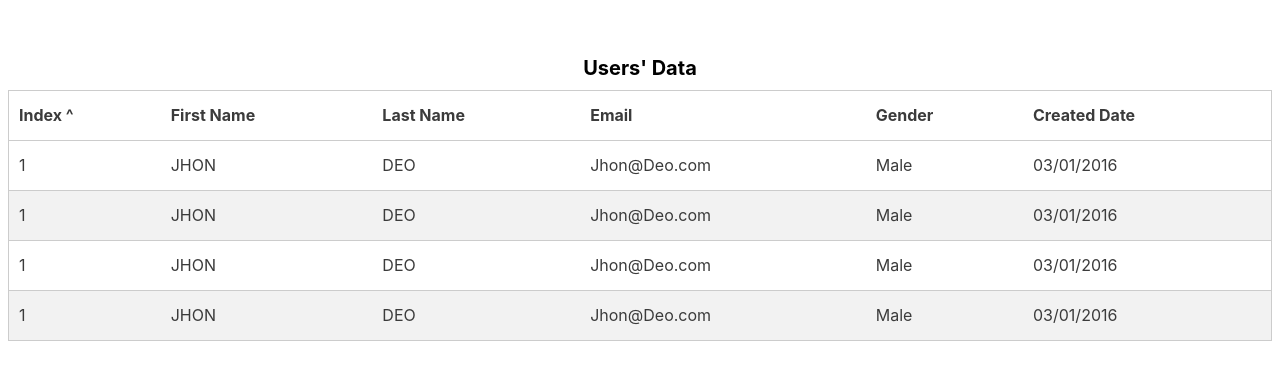
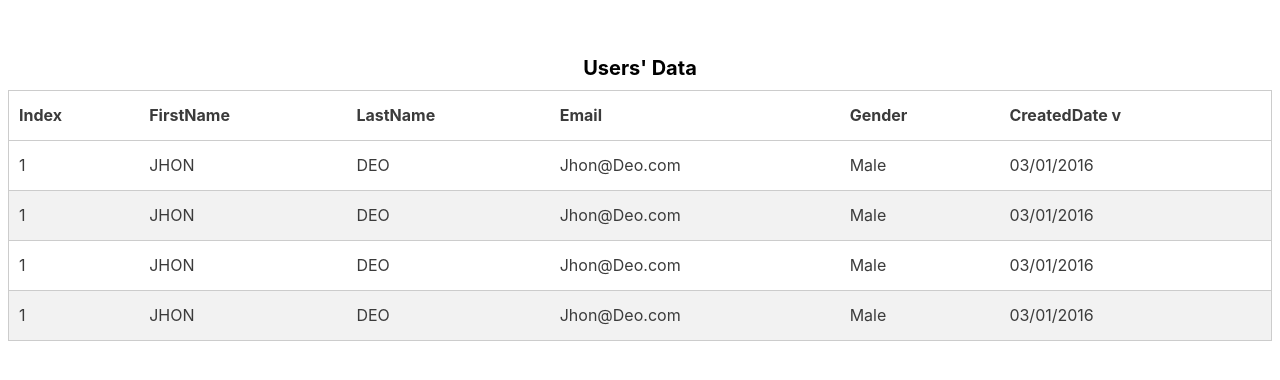
Before and after one commit to mohamedeliwa/users-data-table, a Next.js app: page / in a window 1280 px wide. Shown: the part 202-582 px from the top of the page. Built offline with nearby package versions, Linux system fonts and the light colour scheme.

Commit message:
displaying arrows functionality

```diff
--- a/components/table.js
+++ b/components/table.js
@@ -1,29 +1,94 @@
+import { useState } from "react";
 import styles from "../styles/table.module.css";
+import { AiOutlineCaretDown, AiOutlineCaretUp } from "react-icons/ai";
+const Table = () => {
+  const [sorting, setSorting] = useState({
+    element: "date",
+    param: "createdAt",
+    direction: "desc",
+  });
 
-const Table = () => {
+  const handleSorting = (e) => {
+    e.preventDefault();
+    if (e.target.id === sorting.element) {
+      setSorting({
+        ...sorting,
+        direction: sorting.direction === "asc" ? "desc" : "asc",
+      });
+      let text = e.target.innerText.split(" ");
+      text[1] = text[1] === "v" ? "^" : "v";
+      e.target.innerText = text.join(" ");
+    } else {
+      const oldElement = document.querySelector(`#${sorting.element}`);
+      oldElement.innerText = oldElement.innerText.split(" ")[0];
+      setSorting({
+        element: e.target.id,
+        param: e.target.dataset.param,
+        direction: "desc",
+      });
+      let text = e.target.innerText.split(" ");
+      text[1] = text[1] === "v" ? "^" : "v";
+      e.target.innerText = text.join(" ");
+    }
+  };
   return (
     <div className={styles.container}>
       <table className={styles.table}>
         <caption className={styles.caption}>Users' Data</caption>
         <thead>
           <tr>
-            <th className={styles.th} scope="col">
-              Index ^
+            <th
+              id="index"
+              className={styles.th}
+              scope="col"
+              onClick={handleSorting}
+            >
+              Index
             </th>
-            <th className={styles.th} scope="col">
-              First Name
+            <th
+              id="firstName"
+              className={styles.th}
+              data-param="first_name"
+              scope="col"
+              onClick={handleSorting}
+            >
+              FirstName
             </th>
-            <th className={styles.th} scope="col">
-              Last Name
+            <th
+              id="lastName"
+              data-param="last_name"
+              className={styles.th}
+              scope="col"
+              onClick={handleSorting}
+            >
+              LastName
             </th>
-            <th className={styles.th} scope="col">
+            <th
+              id="email"
+              data-param="email"
+              className={styles.th}
+              scope="col"
+              onClick={handleSorting}
+            >
               Email
             </th>
-            <th className={styles.th} scope="col">
+            <th
+              id="gender"
+              data-param="gender"
+              className={styles.th}
+              scope="col"
+              onClick={handleSorting}
+            >
               Gender
             </th>
-            <th className={styles.th} scope="col">
-              Created Date
+            <th
+              id="date"
+              data-param="createdAt"
+              className={styles.th}
+              scope="col"
+              onClick={handleSorting}
+            >
+              CreatedDate v
             </th>
           </tr>
         </thead>
--- a/styles/table.module.css
+++ b/styles/table.module.css
@@ -28,6 +28,9 @@
   text-align: left;
   padding: 10px;
 }
+.th {
+  cursor: pointer;
+}
 
 .table tr:nth-child(even) {
   background-color: #f2f2f2;
```
